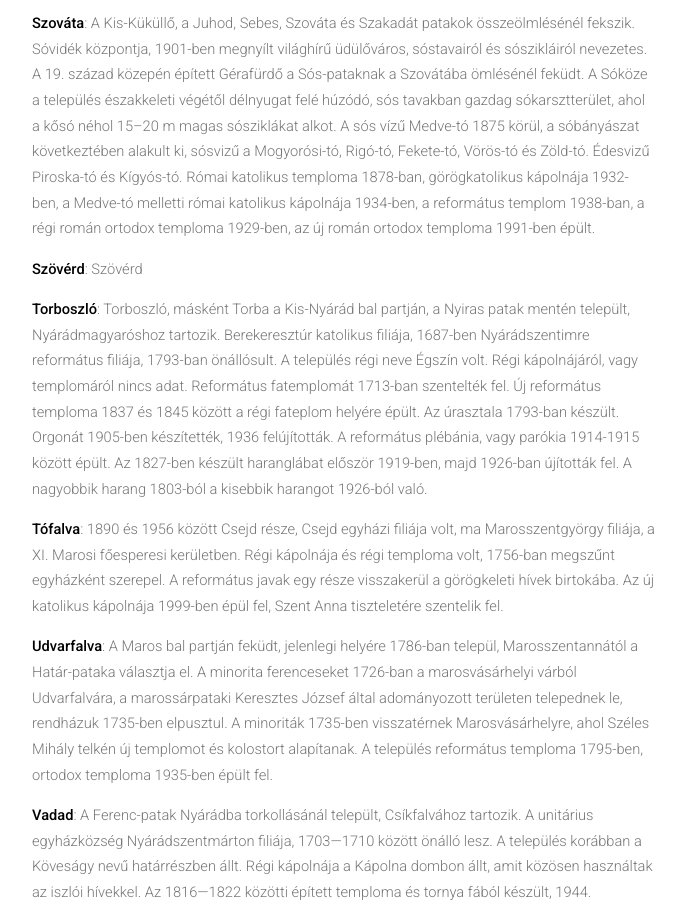
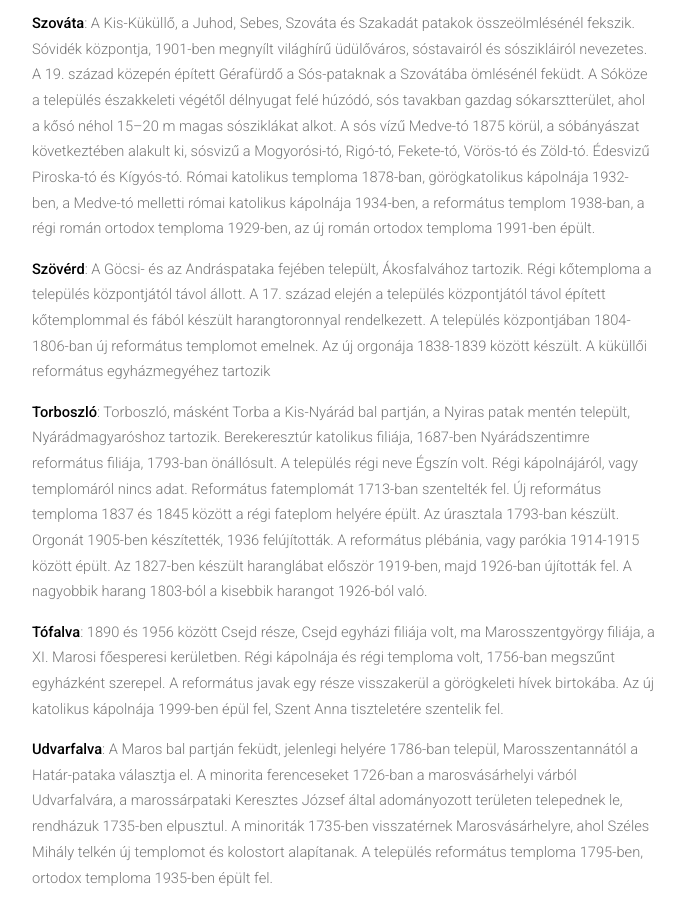
Before and after one commit to siculia/siculia.github.io, a Jekyll site: the page built from siculia-marosszek.html, in a window 1280 px wide and 900 px high, scrolled down 5088 px. Shown: the whole window, without its empty margins (128-813 px from the left). Built offline with Jekyll 4.4.1, drawn with Linux system fonts in a browser that asks for light colours; nearby versions of some CDN libraries; library files that are not in the unit come from our copies.

Commit message:
Szövérd

```diff
--- a/siculia-marosszek.html
+++ b/siculia-marosszek.html
@@ -66,7 +66,7 @@ layout: default
 							<p style="text-align: left;"><b>Székelyhodos</b>: A Nyárád jobb oldalán, a Darvas patak mentén, valamint a Felsõ-Nyárádmente felső szakaszán települt. A templomát a 15. században gótikus stílusban átépítik, A keresztelőkútja 1486-ban, a nagyobbik harangja 1504-ből, a kisebbik 1660-ból való, az oltár 1683-ban készült. A templomot 1763 és 1768 között kibővítik és átépítik, Szent Mihály arkangyal tiszteletére szentelik, tornya 1754-ben épült fel. A mai templomát 1880-ben építették fel, Jobbágytelke filiája, a XI. Marosi főesperesi kerülethez tartozik.</p>
 							<p style="text-align: left;"><b>Székelyvaja</b>: A Göcs-patak, másként a Vaja-patak mentén települt.</p>
 							<p style="text-align: left;"><b>Szováta</b>: A Kis-Küküllő, a Juhod, Sebes, Szováta és Szakadát patakok összeölmlésénél fekszik. Sóvidék központja, 1901-ben megnyílt világhírű üdülőváros, sóstavairól és sószikláiról nevezetes. A 19. század közepén épített Gérafürdő a Sós-pataknak a Szovátába ömlésénél feküdt. A Sóköze a település északkeleti végétől délnyugat felé húzódó, sós tavakban gazdag sókarsztterület, ahol a kősó néhol 15–20 m magas sósziklákat alkot. A sós vízű Medve-tó 1875 körül, a sóbányászat következtében alakult ki, sósvizű a Mogyorósi-tó, Rigó-tó, Fekete-tó, Vörös-tó és Zöld-tó.  Édesvizű Piroska-tó és Kígyós-tó. Római katolikus temploma 1878-ban, görögkatolikus kápolnája 1932-ben, a Medve-tó melletti római katolikus kápolnája 1934-ben, a református templom 1938-ban, a régi román ortodox temploma 1929-ben, az új román ortodox temploma 1991-ben épült.</p>
-							<p style="text-align: left;"><b>Szövérd</b>: Szövérd</p>
+							<p style="text-align: left;"><b>Szövérd</b>: A Göcsi- és az Andráspataka fejében települt, Ákosfalvához tartozik. Régi kőtemploma a település központjától távol állott. A 17. század elején a település központjától távol épített kőtemplommal és fából készült harangtoronnyal rendelkezett. A település központjában 1804-1806-ban új református templomot emelnek. Az új orgonája 1838-1839 között készült. A küküllői református egyházmegyéhez tartozik</p>
 							<p style="text-align: left;"><b>Torboszló</b>: Torboszló, másként Torba a Kis-Nyárád bal partján, a Nyiras patak mentén települt, Nyárádmagyaróshoz tartozik. Berekeresztúr katolikus filiája, 1687-ben Nyárádszentimre református filiája, 1793-ban önállósult. A település régi neve Égszín volt. Régi kápolnájáról, vagy templomáról nincs adat. Református fatemplomát 1713-ban szentelték fel. Új református temploma 1837 és 1845 között a régi fateplom helyére épült. Az úrasztala 1793-ban készült. Orgonát 1905-ben készítették, 1936 felújították. A református plébánia, vagy parókia 1914-1915 között épült. Az 1827-ben készült haranglábat először 1919-ben, majd 1926-ban újították fel. A nagyobbik harang 1803-ból a kisebbik harangot 1926-ból való.</p>
 							<p style="text-align: left;"><b>Tófalva</b>: 1890 és 1956 között Csejd része, Csejd egyházi filiája volt, ma Marosszentgyörgy filiája, a XI. Marosi főesperesi kerületben. Régi kápolnája és régi temploma volt, 1756-ban megszűnt egyházként szerepel. A református javak egy része visszakerül a görögkeleti hívek birtokába. Az új katolikus kápolnája 1999-ben épül fel, Szent Anna tiszteletére szentelik fel.</p>
 							<p style="text-align: left;"><b>Udvarfalva</b>: A Maros bal partján feküdt, jelenlegi helyére 1786-ban települ, Marosszentannától a Határ-pataka választja el. A minorita ferenceseket 1726-ban a marosvásárhelyi várból Udvarfalvára, a marossárpataki Keresztes József által adományozott területen telepednek le, rendházuk 1735-ben elpusztul. A minoriták 1735-ben visszatérnek Marosvásárhelyre, ahol Széles Mihály telkén új templomot és kolostort alapítanak. A település református temploma 1795-ben, ortodox temploma 1935-ben épült fel.</p>
```
